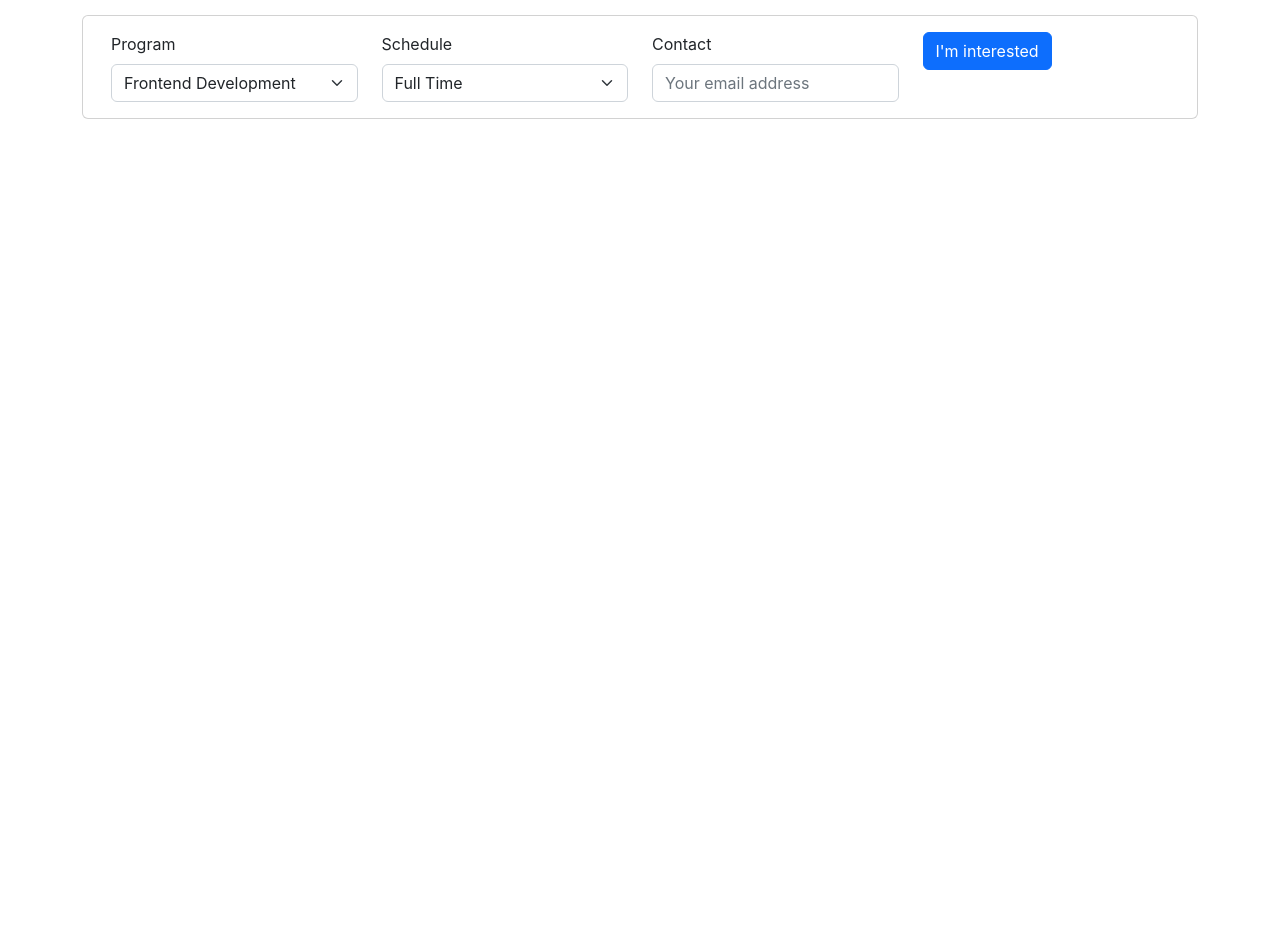
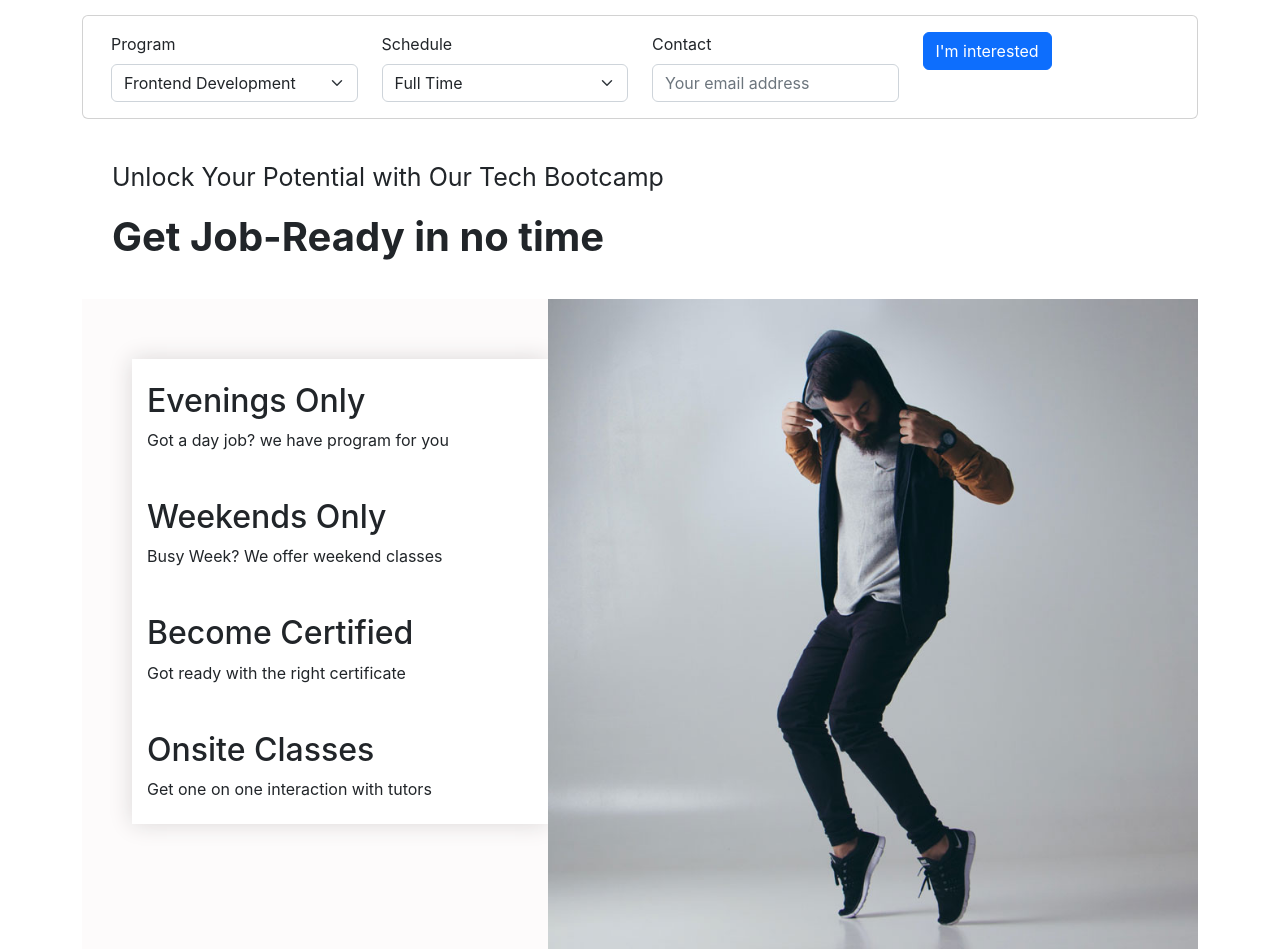
Before and after one commit to victoryohanna/mctechy, a React (Create React App) app: page / in a window 1280 px wide. Shown: the part 580-1529 px from the top of the page. Before the commit the page ends 800 px from the top, so only its background shows below. Built offline with nearby package versions, Linux system fonts and the light colour scheme.

Commit message:
creates bootcamp component

```diff
--- a/src/App.js
+++ b/src/App.js
@@ -1,6 +1,7 @@
 
 import Header from "./components/Header";
 import OptionList from "./components/Options";
+import BootcampSection from "./components/Bootcamp";
 
 function App() {
   return (
@@ -8,6 +9,7 @@ function App() {
      <div>
       <Header/>
       <OptionList/>
+      <BootcampSection/>
      </div>
     </div>
   );
--- /dev/null
+++ b/src/components/Bootcamp.jsx
@@ -0,0 +1,50 @@
+import { Link } from "react-router-dom";
+import "../styles/bootcamp.css";
+
+import image3 from "../assets/bootcamp1.jpg";
+
+const BootcampSection = () => {
+  return (
+    <div className="container container-bootcamp">
+      <div className="header-text">
+        <p>Unlock Your Potential with Our Tech Bootcamp</p>
+        <h1>Get Job-Ready in no time</h1>
+      </div>
+      <div className="main-section">
+        <div className="items-list">
+          <ul className="navbar-nav me-auto mb-2 mb-lg-0">
+            <li className="nav-item">
+              <Link to="/" className="nav-link">
+                <h2>Evenings Only</h2>
+                <span>Got a day job? we have program for you</span>
+              </Link>
+            </li>
+            <li className="nav-item">
+              <Link to="/" className="nav-link active" aria-current="page">
+                <h2>Weekends Only</h2>
+                <span>Busy Week? We offer weekend classes</span>
+              </Link>
+            </li>
+            <li className="nav-item">
+              <Link to="/" className="nav-link">
+                <h2>Become Certified</h2>
+                <span>Got ready with the right certificate</span>
+              </Link>
+            </li>
+            <li className="nav-item">
+              <Link to="/" className="nav-link">
+                <h2>Onsite Classes</h2>
+                <span>Get one on one interaction with tutors</span>
+              </Link>
+            </li>
+          </ul>
+        </div>
+        <div className="image-section">
+          <img className="imag" src={image3} alt="" />
+        </div>
+      </div>
+    </div>
+  );
+};
+
+export default BootcampSection;
--- a/src/index.js
+++ b/src/index.js
@@ -2,12 +2,15 @@ import React from 'react';
 import ReactDOM from 'react-dom/client';
 import 'bootstrap/dist/css/bootstrap.min.css';
 import 'bootstrap/dist/js/bootstrap.bundle.min';
+import { BrowserRouter as Router } from 'react-router-dom';
 import './index.css';
 import App from './App';
 
 const root = ReactDOM.createRoot(document.getElementById('root'));
 root.render(
   <React.StrictMode>
-    <App />
+    <Router>
+      <App />
+      </Router>
   </React.StrictMode>
 );
--- /dev/null
+++ b/src/styles/bootcamp.css
@@ -0,0 +1,48 @@
+.container-bootcamp {
+  /* border: 1px solid black; */
+  margin-top: 20px;
+}
+
+.header-text{
+    padding: 20px;
+    margin: 10px;
+}
+
+.header-text p {
+    font-size: 25px;
+    font-weight: 400;
+}
+
+.header-text h1{
+    font-weight: 700;
+}
+
+.main-section {
+  display: flex;
+  /* border: 1px solid black; */
+  justify-content: space-between;
+}
+
+.items-list {
+  text-decoration: none;
+  /* border: 1px solid black; */
+  width: 42%;
+  background: #fdfbfb;
+}
+
+.items-list ul {
+  /* border: 1px solid red; */
+  margin: 60px 50px;
+  background: #ffffff;
+  -webkit-box-shadow: 0px 0px 22px 0px #dad7d7;
+  -moz-box-shadow: 0px 0px 22px 0px #dad7d7;
+  box-shadow: 0px 0px 22px 0px #dad7d7;
+}
+
+.items-list li {
+  margin: 15px;
+}
+
+.imag {
+  width: 650px;
+}
```
